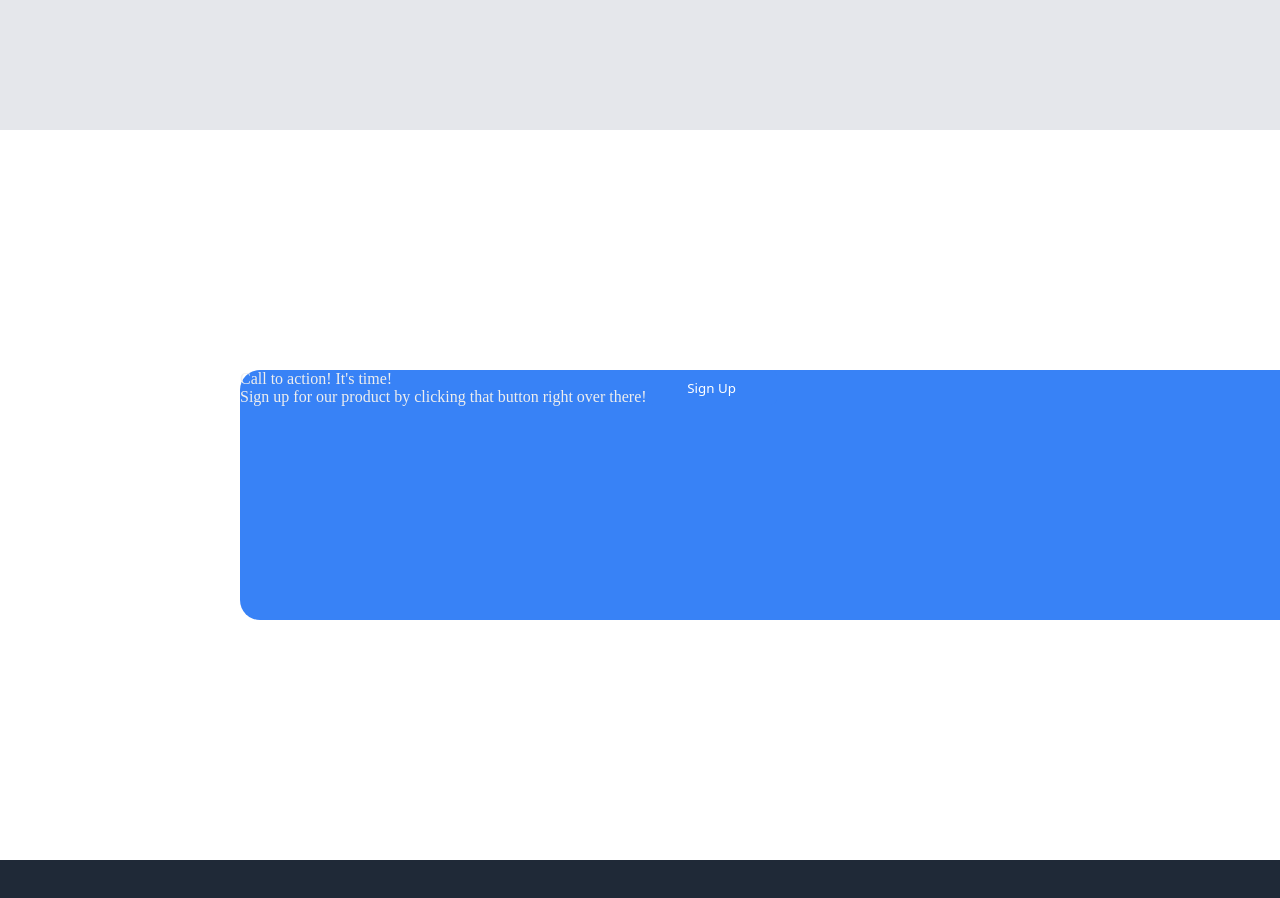
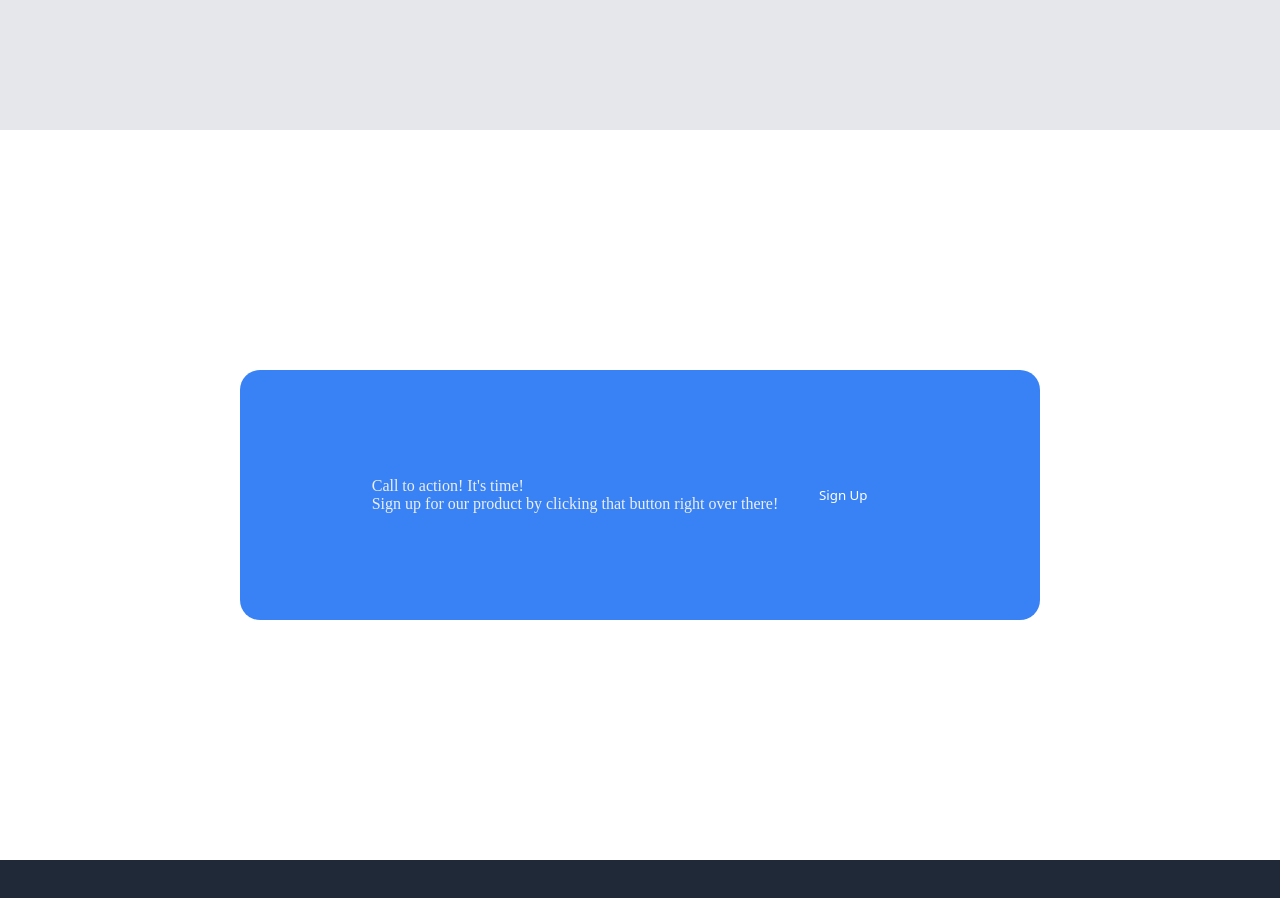
Before and after one commit to Zeelient/odin-landing-page, a plain HTML site: page index.html in a window 1280 px wide. Shown: the part 2080-2978 px from the top of the page. Drawn offline with Linux system fonts and the light colour scheme.

Commit message:
added flex display, center align-items, and center justify-content to have text and sign up button within section4-bluebox next to eachother

```diff
--- a/index.css
+++ b/index.css
@@ -196,6 +196,7 @@ margin: 0 auto;
 
 
 .section4-content{
+  display: flex;
   padding: 240px;
   position: relative;
   align-items: center;
@@ -203,19 +204,32 @@ margin: 0 auto;
   top: -150px;
   background-color: #ffffff;
 
+
 }
 
 .section4-bluebox{
+  display: flex;
+  align-items: center;
+  justify-content: center;
 
   height: 250px;
   width: 1500px;
   margin: 0 auto;
   background-color: #3882F6;
   border-radius: 20px;
+
+
 }
 
 .section4-boxcontent{
   display: flex;
+  justify-content: center;
+
+
+}
+
+.section4-boxcontent-wrapper{
+
 }
 
 
```
